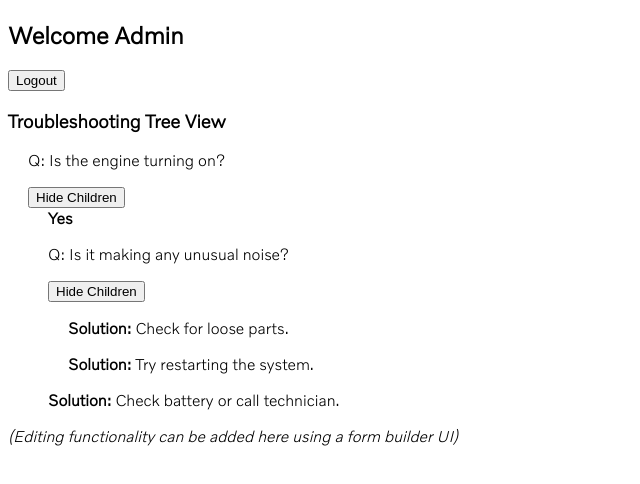
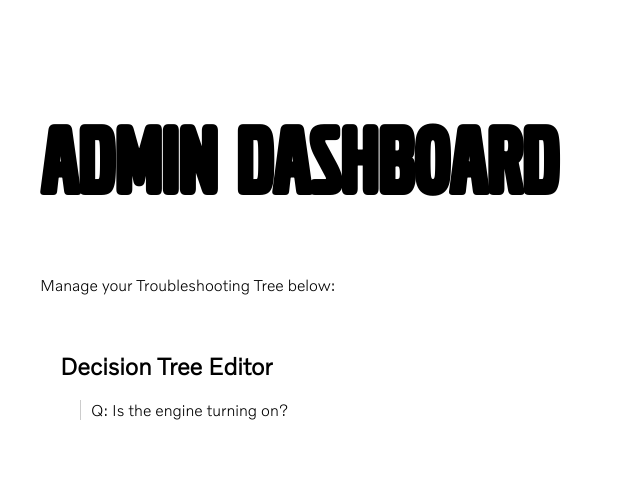
Before and after one commit to kmsaryan/interface-project-1, a React (Create React App) app: page /admin in a window 1280 px wide. Shown: the top 484 px of the page, without its empty margins (0-640 px from the left). Built offline with nearby package versions, Linux system fonts and the light colour scheme; sample sign-in values are in the browser's storage.

Commit message:
First implementation of the tree with edit, save and delete features

```diff
--- a/src/components/TreeEditor.jsx
+++ b/src/components/TreeEditor.jsx
@@ -1,47 +1,107 @@
-import React, { useState } from 'react';
-import treeData from './troubleshootTree.json';
+import React, { useEffect, useState } from "react";
+import troubleshootTree from "./troubleshootTree.json";
 
-const TreeNode = ({ node, path = [] }) => {
-  const [expanded, setExpanded] = useState(true);
+  // Recursive visual renderer
+  export const TreeVisualizer = ({ node }) => {
+    if (!node) return null;
 
-  if (!node) return null;
+    return (
+      <li>
+        <a href="#">{node.question || node.solution}</a>
+        {node.yes || node.no ? (
+          <ul>
+            {node.yes && <TreeVisualizer node={node.yes} />}
+            {node.no && <TreeVisualizer node={node.no} />}
+          </ul>
+        ) : null}
+      </li>
+    );
+  };
 
-  const currentPath = path.join(' → ');
+const TreeEditor = () => {
+  const [treeData, setTreeData] = useState(troubleshootTree);
+  const [selectedNode, setSelectedNode] = useState(null);
+  const [question, setQuestion] = useState("");
+  const [solution, setSolution] = useState("");
+  const [editingPath, setEditingPath] = useState(null);
+
+  useEffect(() => {
+    setTreeData(troubleshootTree);
+  }, []);
+
+  const renderNode = (node, path = []) => (
+    <div key={path.join("-")} style={{ marginLeft: 20, borderLeft: "1px solid #ccc", paddingLeft: 10 }}>
+      <p
+        style={{ cursor: "pointer", fontWeight: selectedNode === node ? "bold" : "normal" }}
+        onClick={() => handleSelectNode(node, path)}
+      >
+        {node.question ? `Q: ${node.question}` : `Solution: ${node.solution}`}
+      </p>
+      {node.responses &&
+        Object.entries(node.responses).map(([key, child]) => (
+          <div key={key}>
+            <strong>{key}</strong>
+            {renderNode(child, [...path, key])}
+          </div>
+        ))}
+    </div>
+  );
+
+  const handleSelectNode = (node, path) => {
+    setSelectedNode(node);
+    setQuestion(node.question || "");
+    setSolution(node.solution || "");
+    setEditingPath(path);
+  };
+
+  const handleSaveNode = () => {
+    if (!editingPath) return;
+    const updatedTree = JSON.parse(JSON.stringify(treeData));
+    let current = updatedTree;
+    for (let i = 0; i < editingPath.length; i++) {
+      current = current.responses[editingPath[i]];
+    }
+    if (question) {
+      current.question = question;
+      delete current.solution;
+      current.responses = current.responses || { Yes: {}, No: {} };
+    } else if (solution) {
+      current.solution = solution;
+      delete current.question;
+      delete current.responses;
+    }
+    setTreeData(updatedTree);
+    setSelectedNode(null);
+  };
+
+  const handleDeleteNode = () => {
+    if (!editingPath || editingPath.length === 0) return;
+    const updatedTree = JSON.parse(JSON.stringify(treeData));
+    let current = updatedTree;
+    for (let i = 0; i < editingPath.length - 1; i++) {
+      current = current.responses[editingPath[i]];
+    }
+    delete current.responses[editingPath[editingPath.length - 1]];
+    setTreeData(updatedTree);
+    setSelectedNode(null);
+  };
 
   return (
-    <div style={{ marginLeft: 20 }}>
-      {node.question && (
-        <>
-          <strong>{currentPath}</strong>
-          <div>
-            <p>Q: {node.question}</p>
-            <button onClick={() => setExpanded(!expanded)}>
-              {expanded ? 'Hide' : 'Show'} Children
-            </button>
-            {expanded && (
-              <>
-                <TreeNode node={node.yes} path={[...path, 'Yes']} />
-                <TreeNode node={node.no} path={[...path, 'No']} />
-              </>
-            )}
-          </div>
-        </>
+    <div style={{ padding: 20 }}>
+      <h2>Decision Tree Editor</h2>
+      {renderNode(treeData)}
+
+      {selectedNode && (
+        <div style={{ marginTop: 20, padding: 10, border: "1px solid gray" }}>
+          <h3>Edit Node</h3>
+          <label>Question:</label>
+          <input value={question} onChange={(e) => setQuestion(e.target.value)} /><br />
+          <label>Solution:</label>
+          <input value={solution} onChange={(e) => setSolution(e.target.value)} /><br />
+          <button onClick={handleSaveNode}>Save</button>
+          <button onClick={handleDeleteNode} style={{ color: "red" }}>Delete</button>
+        </div>
       )}
-      {node.solution && <p><strong>Solution:</strong> {node.solution}</p>}
-    </div>
-  );
-};
-
-const TreeEditor = () => {
-  const [tree, setTree] = useState(treeData);
-
-  return (
-    <div>
-      <h3>Troubleshooting Tree View</h3>
-      <TreeNode node={tree} />
-      <p style={{ fontStyle: 'italic' }}>
-        (Editing functionality can be added here using a form builder UI)
-      </p>
     </div>
   );
 };
--- a/src/pages/AdminDashboard.jsx
+++ b/src/pages/AdminDashboard.jsx
@@ -1,19 +1,12 @@
-import React from 'react';
-import TreeEditor from '../components/TreeEditor';
-import { useNavigate } from 'react-router-dom';
+// src/pages/AdminDashboard.jsx
+import React from "react";
+import TreeEditor from "../components/TreeEditor";
 
 const AdminDashboard = () => {
-  const navigate = useNavigate();
-
-  const handleLogout = () => {
-    localStorage.removeItem('isAdmin');
-    navigate('/');
-  };
-
   return (
-    <div>
-      <h2>Welcome Admin</h2>
-      <button onClick={handleLogout}>Logout</button>
+    <div style={{ padding: '2rem' }}>
+      <h1>Admin Dashboard</h1>
+      <p>Manage your Troubleshooting Tree below:</p>
       <TreeEditor />
     </div>
   );
```
Also changed, not shown: src/styles/AdminDashboard.css (added, +87 -0 lines).
